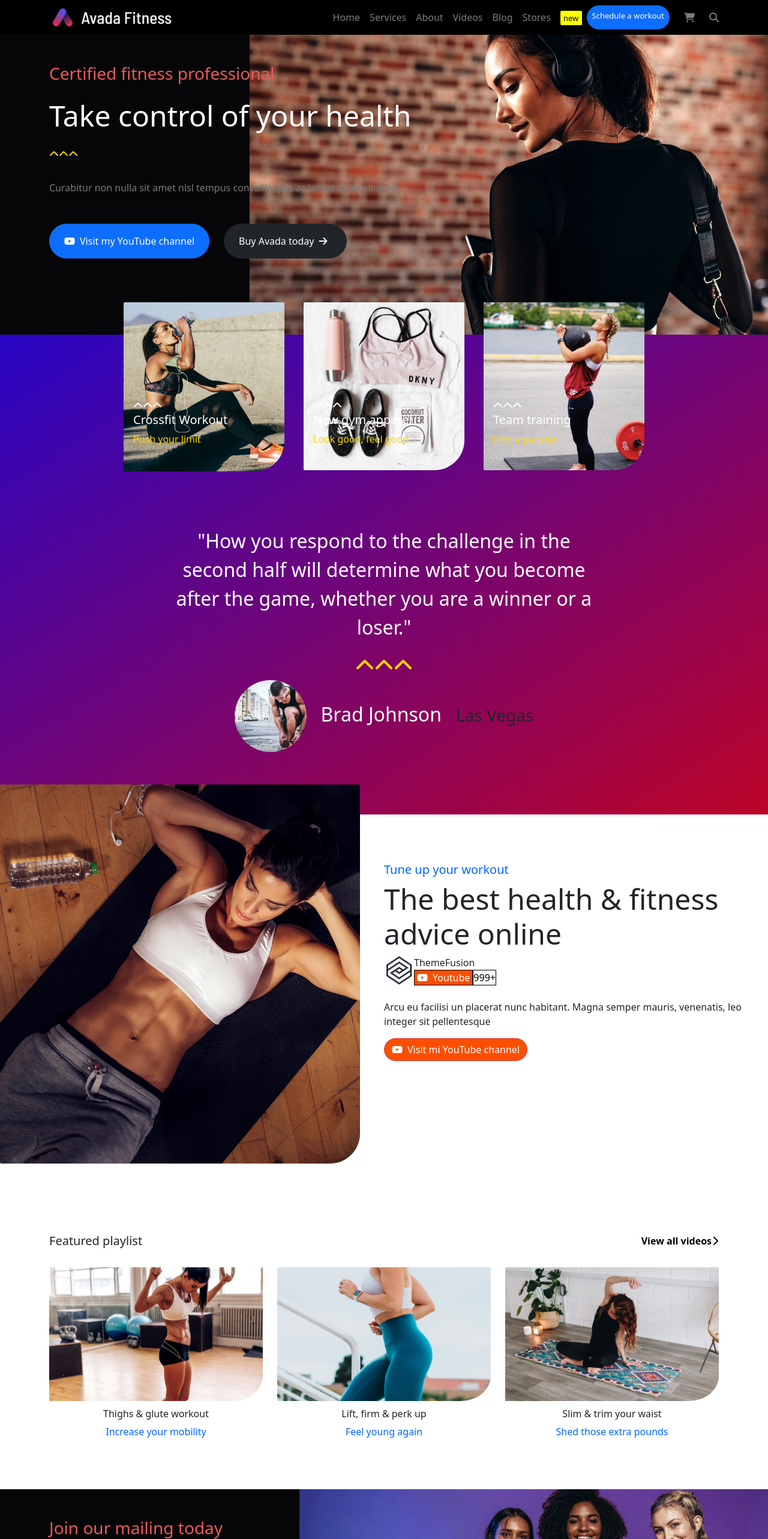
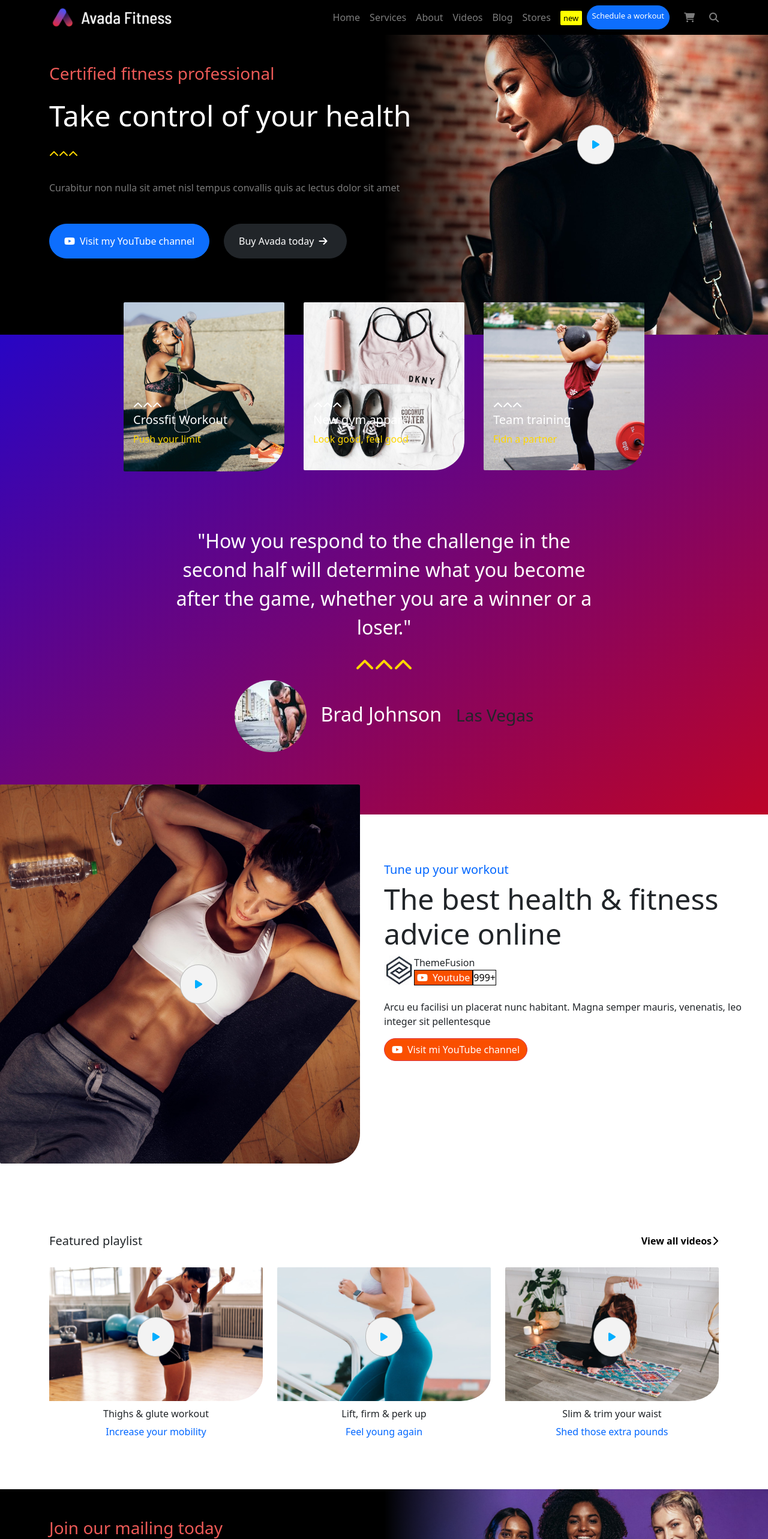
Before and after one commit to LucaBonifazio/proj-html-vuejs, a Vue app: page / in a window 1280 px wide. Shown: the top 2566 px of the page at 60% size. Built offline with nearby package versions, Linux system fonts and the light colour scheme.

Commit message:
add all section without footer

```diff
--- a/src/App.vue
+++ b/src/App.vue
@@ -23,4 +23,22 @@ export default {
 
 <style lang="scss">
   @import "~bootstrap/scss/bootstrap";
+  @import url('https://fonts.googleapis.com/css2?family=Roboto:ital,wght@0,300;0,400;0,700;1,900&display=swap');
+
+  html {
+    font-family: 'Roboto', sans-serif;
+  }
+
+  .fa-solid.fa-play{
+  color: rgb(0, 174, 255);
+  background-color: rgb(243, 243, 243);
+  padding: 1.5em;
+  border: 1px solid rgba(0, 0, 0, 0.24);;
+  border-radius: 10rem;
+  &:hover {
+    cursor: pointer;
+    color: rgb(243, 243, 243);
+    background-color: rgb(0, 174, 255);
+  }
+  }
 </style>
--- a/src/components/MainPage.vue
+++ b/src/components/MainPage.vue
@@ -6,6 +6,8 @@
     <SectionPage4 />
     <SectionPage5 />
     <SectionPage6 />
+    <SectionPage7 />
+    <SectionPage8 />
   </main>
 </template>
 
@@ -16,6 +18,8 @@ import SectionPage3 from '@/components/SectionPage3.vue';
 import SectionPage4 from '@/components/SectionPage4.vue';
 import SectionPage5 from '@/components/SectionPage5.vue';
 import SectionPage6 from '@/components/SectionPage6.vue';
+import SectionPage7 from '@/components/SectionPage7.vue';
+import SectionPage8 from '@/components/SectionPage8.vue';
 
 export default {
   name: 'MainPage',
@@ -26,6 +30,8 @@ export default {
     SectionPage4,
     SectionPage5,
     SectionPage6,
+    SectionPage7,
+    SectionPage8,
   },
 };
 </script>
--- a/src/components/SectionPage1.vue
+++ b/src/components/SectionPage1.vue
@@ -1,5 +1,6 @@
 <template>
   <section class="intro_sect">
+    <div class="gradient_box">
       <div class="container py-5">
         <h3>
           Certified fitness professional
@@ -16,6 +17,8 @@
           Buy Avada today<i class="fa-solid fa-arrow-right mx-2" />
         </div>
       </div>
+      <i class="fa-solid fa-play" />
+    </div>
   </section>
 </template>
 
@@ -31,6 +34,7 @@ export default {
     background-image: url('@/assets/img/slider82x-scaled.jpg');
     background-size: cover;
     background-repeat: no-repeat;
+    position: relative;
   }
 
   h3 {
@@ -55,4 +59,17 @@ export default {
     color: rgb(122, 122, 122);
   }
 
+  .fa-play{
+    position: absolute;
+    top: 30%;
+    right: 20%;
+  }
+
+  .gradient_box{
+  height: 100%;
+  // eslint-disable-next-line
+  background-image: linear-gradient(to right, rgb(0, 0, 0),
+  rgb(0, 0, 0),rgb(0, 0, 0),rgb(0, 0, 0),rgba(255, 255, 255, 0),
+  rgba(255, 255, 255, 0),rgba(255, 255, 255, 0));
+}
 </style>
--- a/src/components/SectionPage3.vue
+++ b/src/components/SectionPage3.vue
@@ -7,6 +7,7 @@
           src="@/assets/img/service15-2x.jpg"
           alt="photo"
         >
+        <i class="fa-solid fa-play" />
       </div>
       <div class="text_box">
         <h5>Tune up your workout</h5>
@@ -43,12 +44,13 @@
         <div><a href="#!"><strong> View all videos</strong><i class="fa-solid fa-chevron-right" /></a></div>
       </div>
       <div class="row row-cols-3">
-        <div class="col">
+        <div class="col position-relative">
           <img
             class="img-fluid"
             src="@/assets/img/video2-2x.jpg"
-            alt=""
+            alt="photo"
           >
+          <i class="fa-solid fa-play icon_sm" />
           <div class="subtext_box text-center p-1">
             <h6>Thighs & glute workout</h6>
             <div class="text_img">
@@ -56,12 +58,13 @@
             </div>
           </div>
         </div>
-        <div class="col">
+        <div class="col position-relative">
           <img
             class="img-fluid"
             src="@/assets/img/video7-2x.jpg"
-            alt=""
+            alt="photo"
           >
+          <i class="fa-solid fa-play icon_sm" />
           <div class="subtext_box text-center p-1">
             <h6>Lift, firm & perk up</h6>
             <div class="text_img">
@@ -69,12 +72,13 @@
             </div>
           </div>
         </div>
-        <div class="col">
+        <div class="col position-relative">
           <img
             class="img-fluid"
             src="@/assets/img/video9-2x.jpg"
-            alt=""
+            alt="photo"
           >
+          <i class="fa-solid fa-play icon_sm" />
           <div class="subtext_box text-center p-1">
             <h6>Slim & trim your waist</h6>
             <div class="text_img">
@@ -164,6 +168,7 @@ a {
 }
 
 .col img {
+  position: relative;
     border-radius: 2px 2px 50px 2px;
     padding-bottom: .5em;
     &:hover {
@@ -175,4 +180,15 @@ a {
   margin-bottom: 5rem;
 }
 
+.fa-play{
+    position: absolute;
+    top: 50%;
+    left: 50%;
+  }
+  .icon_sm{
+    position: absolute;
+    top: 40%;
+    left: 50%;
+    transform: translate(-50%, -50%);
+  }
 </style>
--- a/src/components/SectionPage4.vue
+++ b/src/components/SectionPage4.vue
@@ -1,5 +1,6 @@
 <template>
   <section class="trainer_sect">
+    <div class="gradient_box">
       <div class="container pt-5">
         <h3>
           Join our mailing today
@@ -69,6 +70,7 @@
                 <!-- eslint-disable-next-line -->
                 <p>Lorem ipsum dolor, sit amet consectetur adipisicing elit. Aliquid, hic fugiat? Totam, facere! Nisi magni, necessitatibus ratione rem ullam voluptate saepe.</p>
                 <a href="#!">Find a partner <i class="fa-solid fa-chevron-right" /></a>
+              </div>
             </div>
           </div>
         </div>
@@ -147,4 +149,12 @@ export default {
     width: 70px;
     height: 70px;
   }
+
+  .gradient_box{
+  height: 100%;
+  // eslint-disable-next-line
+  background-image: linear-gradient(to right, rgb(0, 0, 0),
+  rgb(0, 0, 0),rgb(0, 0, 0),rgb(0, 0, 0),rgba(255, 255, 255, 0),
+  rgba(255, 255, 255, 0),rgba(255, 255, 255, 0));
+}
 </style>
--- a/src/components/SectionPage6.vue
+++ b/src/components/SectionPage6.vue
@@ -1,5 +1,6 @@
 <template>
   <section class="motivational_sect text-white">
+    <div class="gradient_box">
       <div class="container text-center">
         <h1>"I've failed over and over again in my life. And tha is why I succeed."</h1>
         <i class="fa-solid fa-chevron-up gold_icon" />
@@ -9,6 +10,7 @@
         <p>Curabitur non nulla sit amet nisl tempus convallis quis ac lectus dolor sit amet, consectetur adipiscin elit sed porttitor lectus</p>
         <div class="btn btn-primary px-5">
           Buy Avada today <i class="fa-solid fa-chevron-right" />
+        </div>
       </div>
     </div>
   </section>
@@ -43,4 +45,12 @@ export default {
 .btn-primary{
   border-radius: 10rem;
 }
+
+.gradient_box{
+  height: 100%;
+  // eslint-disable-next-line
+  background-image: linear-gradient(180deg, rgba(255, 255, 255, 0),
+  rgb(2, 0, 0));
+}
+
 </style>
--- /dev/null
+++ b/src/components/SectionPage7.vue
@@ -0,0 +1,110 @@
+<template>
+  <section class="sponsor_section">
+    <div class="sponsor_sect container py-5">
+      <div class="row row-cols-sm-2 row-cols-lg-4 text-center container p-3 g-5">
+        <div class="col">
+          <img
+            class="img-fluid"
+            src="@/assets/img/sponsor-1-2x.png"
+            alt=""
+          >
+          <div class="icon_box">
+            <i class="fa-solid fa-chevron-up blue_icon" />
+            <i class="fa-solid fa-chevron-up blue_icon" />
+            <i class="fa-solid fa-chevron-up blue_icon" />
+          </div>
+          <div class="subtext_box text-center p-1">
+            <!-- eslint-disable-next-line -->
+            <p>Lorem ipsum dolor sit amet consectetur adipisicing elit. Quae iure unde autem nam a inventore molestiae.</p>
+            <a href="#!"><strong>Visit Yoga Studio</strong>
+              <i class="fa-solid fa-chevron-right" /></a>
+          </div>
+        </div>
+        <div class="col">
+          <img
+            class="img-fluid"
+            src="@/assets/img/sponsor-2-2x.png"
+            alt=""
+          >
+          <div class="icon_box">
+            <i class="fa-solid fa-chevron-up blue_icon" />
+            <i class="fa-solid fa-chevron-up blue_icon" />
+            <i class="fa-solid fa-chevron-up blue_icon" />
+          </div>
+          <div class="subtext_box text-center p-1">
+            <!-- eslint-disable-next-line -->
+            <p>Lorem ipsum dolor sit amet consectetur adipisicing elit. Quae iure unde autem nam a inventore molestiae.</p>
+            <a href="#!"><strong>Join Fitness Center</strong>
+              <i class="fa-solid fa-chevron-right" /></a>
+          </div>
+        </div>
+        <div class="col">
+          <img
+            class="img-fluid"
+            src="@/assets/img/sponsor-3-2x.png"
+            alt=""
+          >
+          <div class="icon_box">
+            <i class="fa-solid fa-chevron-up blue_icon" />
+            <i class="fa-solid fa-chevron-up blue_icon" />
+            <i class="fa-solid fa-chevron-up blue_icon" />
+          </div>
+          <div class="subtext_box text-center p-1">
+            <!-- eslint-disable-next-line -->
+            <p>Lorem ipsum dolor sit amet consectetur adipisicing elit. Quae iure unde autem nam a inventore molestiae.</p>
+            <a href="#!"><strong>Learn about FC</strong>
+              <i class="fa-solid fa-chevron-right" /></a>
+          </div>
+        </div>
+        <div class="col">
+          <img
+            class="img-fluid"
+            src="@/assets/img/sponsor-4-2x.png"
+            alt=""
+          >
+          <div class="icon_box">
+            <i class="fa-solid fa-chevron-up blue_icon" />
+            <i class="fa-solid fa-chevron-up blue_icon" />
+            <i class="fa-solid fa-chevron-up blue_icon" />
+          </div>
+          <div class="subtext_box text-center p-1">
+            <!-- eslint-disable-next-line -->
+            <p>Lorem ipsum dolor sit amet consectetur adipisicing elit. Quae iure unde autem nam a inventore molestiae.</p>
+            <a href="#!"><strong>Visit Power Gym</strong>
+              <i class="fa-solid fa-chevron-right" /></a>
+          </div>
+        </div>
+      </div>
+    </div>
+  </section>
+</template>
+
+<script>
+export default {
+  name: 'SectionPage7',
+
+};
+</script>
+
+<style lang="scss" scoped>
+a {
+  text-decoration: none;
+  color: #000000;
+}
+
+.blue_icon {
+  color: rgb(1, 162, 255);
+}
+
+.col {
+  .col img {
+    width: 200px;
+    padding-bottom: .5em;
+  }
+  &:hover {
+    cursor: pointer;
+    transform: scale(1.1);
+  }
+}
+
+</style>
--- /dev/null
+++ b/src/components/SectionPage8.vue
@@ -0,0 +1,49 @@
+<template>
+  <section class="motivational_sect text-white">
+    <div class="gradient_box">
+      <div class="container text-center">
+        <i class="fa-solid fa-play" />
+        <h1>Crossfit workout of the day</h1>
+        <h4 style="color:gold">
+          November 15th, 2019
+        </h4>
+        <a href="#!">View all videos <i class="fa-solid fa-arrow-right" /></a>
+      </div>
+    </div>
+  </section>
+</template>
+
+<script>
+export default {
+  name: 'SectionPage8',
+
+};
+</script>
+
+<style lang="scss" scoped>
+.motivational_sect{
+  height: 500px;
+  background-image: url('@/assets/img/banner14-2x.jpg');
+  background-size: cover;
+  background-repeat: no-repeat;
+}
+
+.container{
+  margin: 0 auto;
+  width: 100%;
+  max-width: 900px;
+  padding: 11rem;
+}
+
+a{
+  text-decoration: none;
+  color: rgb(255, 255, 255);
+}
+
+.gradient_box{
+  height: 100%;
+  // eslint-disable-next-line
+  background-image: linear-gradient(to bottom right, rgba(21, 6, 240, 0.459),
+  rgba(102, 2, 2, 0.74));
+}
+</style>
```
Lines whose indentation alone changed are shown as unchanged.
